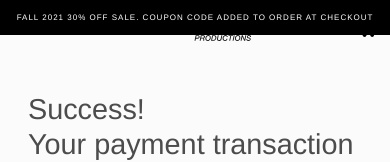
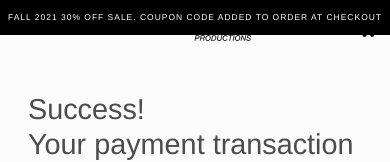
Before and after one commit to mrstevedev/bbpmusiclibrary, a Next.js app: page /confirm in a window 390 px wide. Shown: the top 162 px of the page. Built offline with nearby package versions, Linux system fonts and the light colour scheme.

Commit message:
Increased font-size

```diff
--- a/styles/NotificationsBar.module.scss
+++ b/styles/NotificationsBar.module.scss
@@ -23,7 +23,7 @@
         position: fixed;
         top: 0;
         .NotificationsBar__text {
-            font-size: 0.5rem;
+            font-size: 0.53rem;
         }
     }
 }
```
